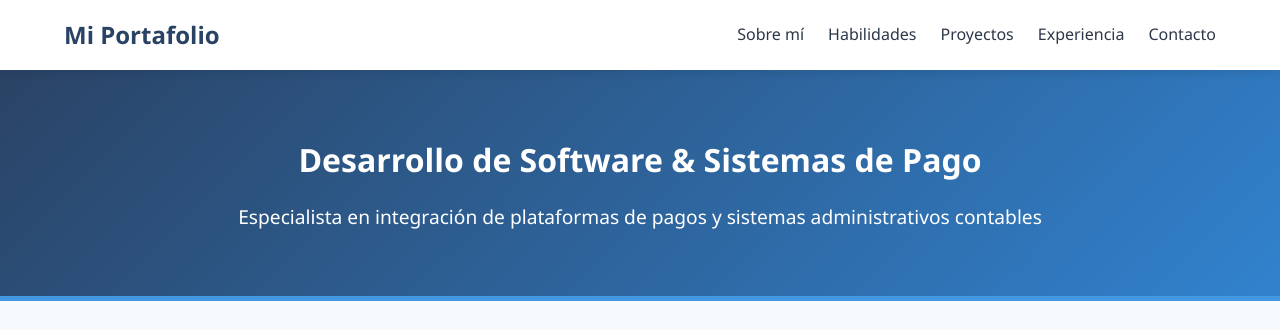
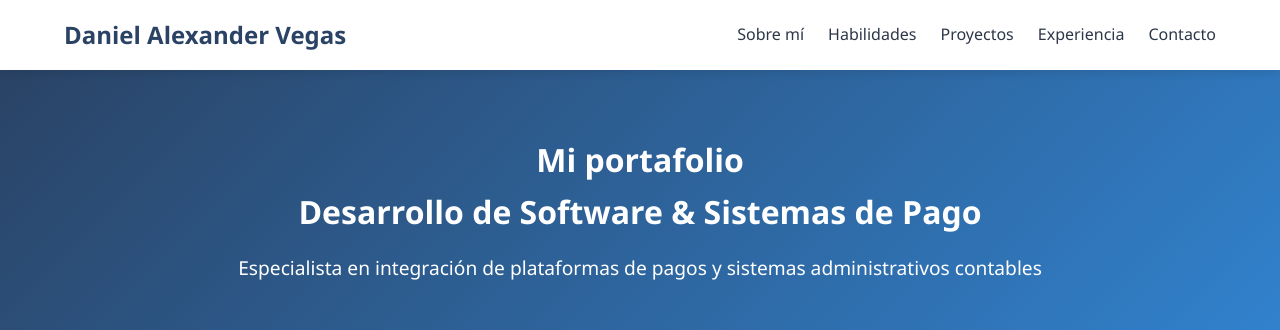
Before and after one commit to daniv096/miportafolio, a plain HTML site: page index.html in a window 1280 px wide. Shown: the top 330 px of the page. Drawn offline with Linux system fonts and the light colour scheme.

Commit message:
Actualizacion del landing page portafolio con iaagenes

```diff
--- a/index.html
+++ b/index.html
@@ -466,7 +466,7 @@
     <!-- Navegación -->
     <div class="nav-container">
         <nav>
-            <a href="#" class="nav-logo">Mi Portafolio</a>
+            <a href="#" class="nav-logo">Daniel Alexander Vegas</a>
             <ul class="nav-links">
                 <li><a href="#about" class="nav-link">Sobre mí</a></li>
                 <li><a href="#skills" class="nav-link">Habilidades</a></li>
@@ -480,6 +480,7 @@
     <!-- Cabecera -->
     <header>
         <div class="container">
+            <h1>Mi portafolio</h1>
             <h1>Desarrollo de Software & Sistemas de Pago</h1>
             <p style="margin-top: 1rem; font-size: 1.2rem;">Especialista en integración de plataformas de pagos  y sistemas administrativos contables</p>
         </div>
```
